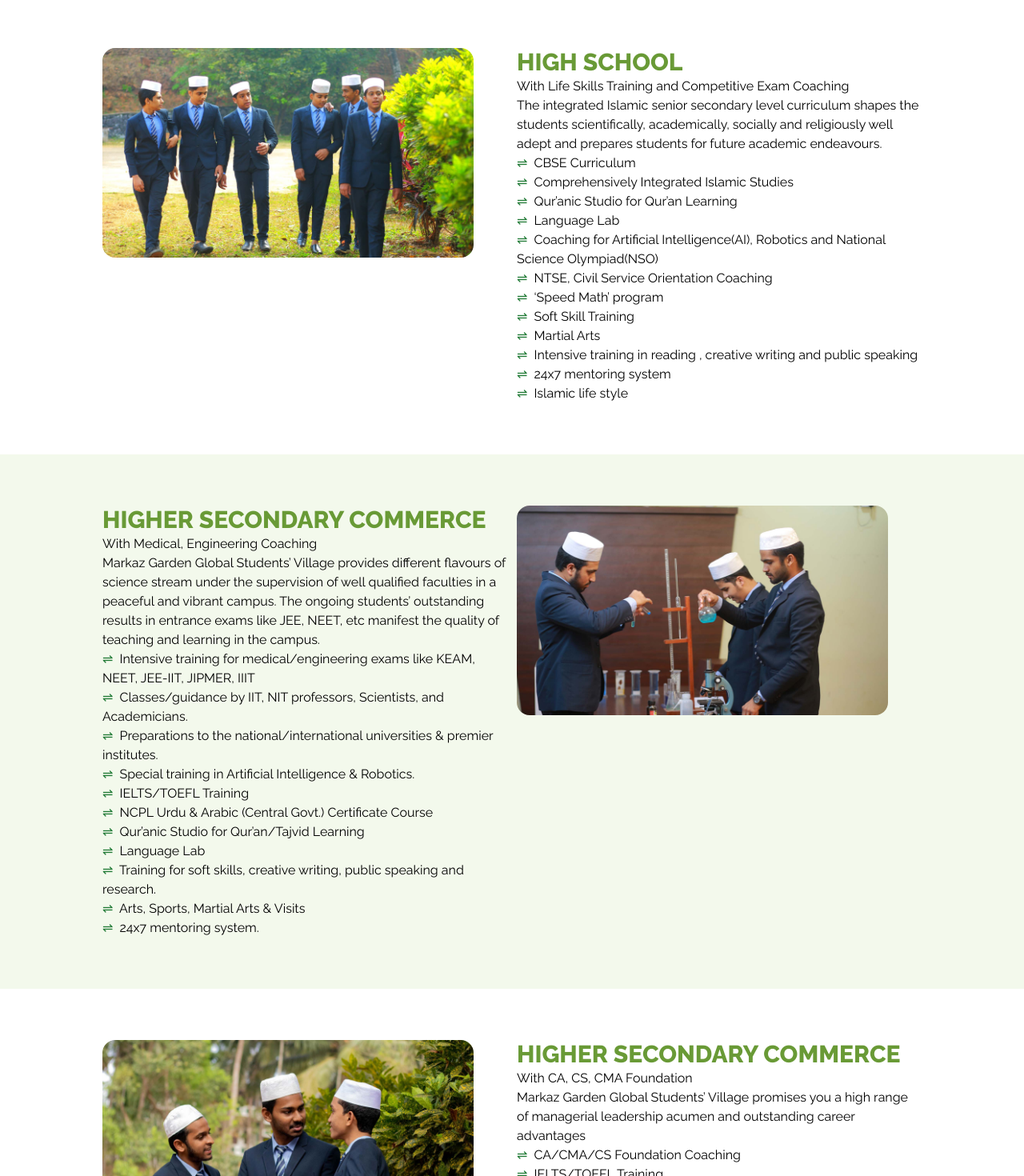
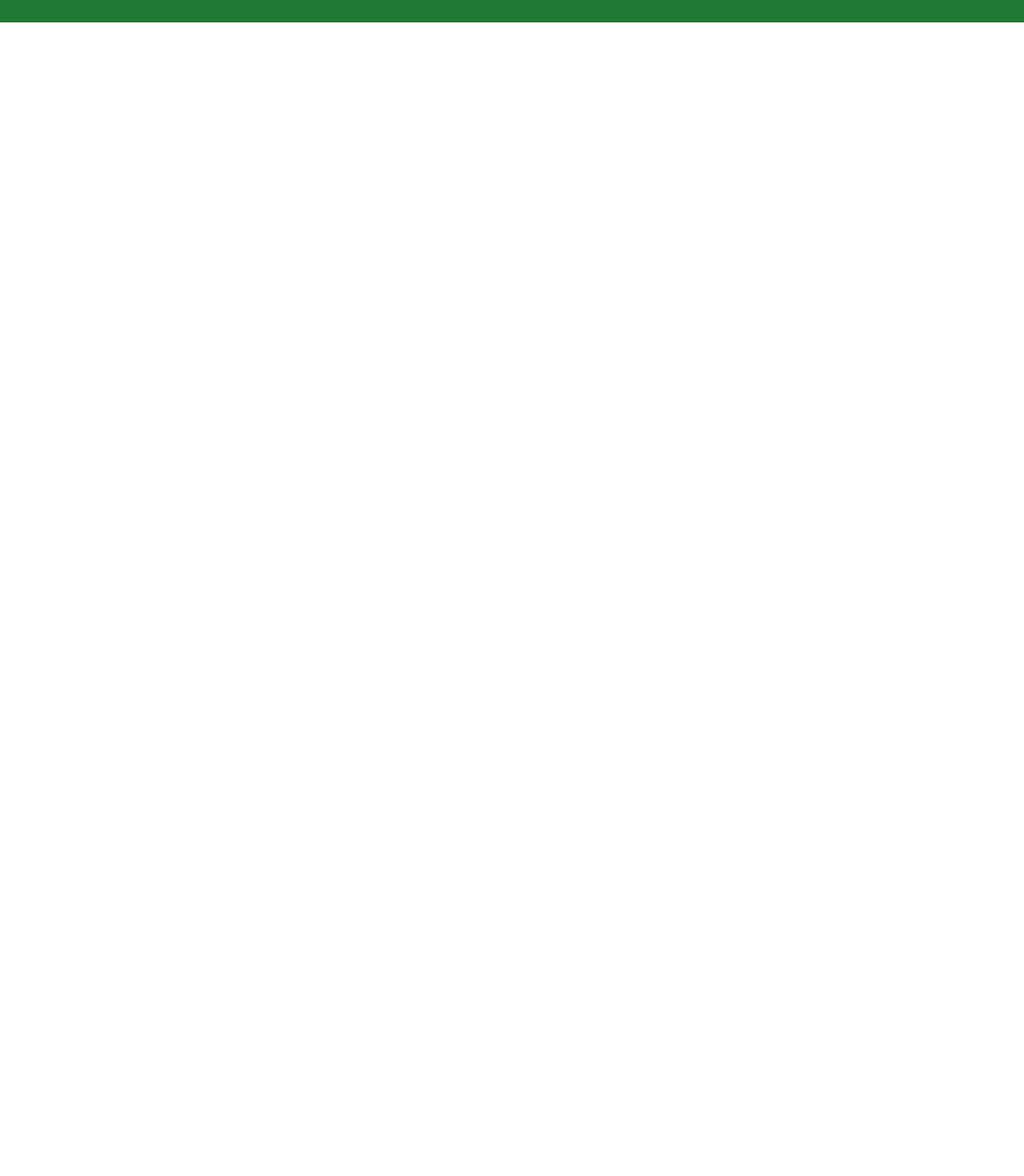
Before and after one commit to falahabdussalam/dihliz, a Next.js app: page /admission in a window 1280 px wide. Shown: the part 1100-2570 px from the top of the page at 80% size. After the commit the page ends 1128 px from the top, so only its background shows below. Built offline with nearby package versions, Linux system fonts and the light colour scheme.

Commit message:
Update admission.tsx

```diff
--- a/pages/admission.tsx
+++ b/pages/admission.tsx
@@ -5,85 +5,7 @@
 import { useRouter } from "next/router";
 
 const Admission = () => {
-   const arCls =  "inline-block text-dihliz-600 mr-1";
-   const arrow = <span className={arCls}>⇌</span>;
-const courses:Array<any> = [
-    {
-        name:"HIGH SCHOOL",
-        sub:"With Life Skills Training and Competitive Exam Coaching",
-        img:"highschool.jpg",
-        body:<div>
-            The integrated Islamic senior secondary level curriculum shapes the students scientifically, academically, socially and religiously well adept and prepares students for future academic endeavours.
 
-<br/> {arrow} CBSE Curriculum
-<br/> {arrow} Comprehensively Integrated Islamic Studies
-<br/> {arrow} Qur’anic Studio for Qur’an Learning
-<br/> {arrow} Language Lab
-<br/> {arrow} Coaching for Artificial Intelligence(AI), Robotics and National Science Olympiad(NSO)
-<br/> {arrow} NTSE, Civil Service Orientation Coaching
-<br/> {arrow} ‘Speed Math’ program
-<br/> {arrow} Soft Skill Training
-<br/> {arrow} Martial Arts
-<br/> {arrow} Intensive training in reading , creative writing and public speaking
-<br/> {arrow} 24x7 mentoring system
-<br/> {arrow} Islamic life style
-        </div>
-    },
-    {
-        name:"HIGHER SECONDARY COMMERCE",
-        sub:"With Medical, Engineering Coaching",
-        img:"hssscience.jpg",
-        body:<div>
-            Markaz Garden Global Students’ Village provides different flavours of science stream under the supervision of well qualified faculties in a peaceful and vibrant campus. The ongoing students’ outstanding results in entrance exams like JEE, NEET, etc manifest the quality of teaching and learning in the campus.
-
-<br/> {arrow} Intensive training for medical/engineering exams like KEAM, NEET, JEE-IIT, JIPMER, IIIT
-<br/> {arrow} Classes/guidance by IIT, NIT professors, Scientists, and Academicians.
-<br/> {arrow} Preparations to the national/international universities & premier institutes.
-<br/> {arrow} Special training in Artificial Intelligence & Robotics.
-<br/> {arrow} IELTS/TOEFL Training
-<br/> {arrow} NCPL Urdu & Arabic (Central Govt.) Certificate Course
-<br/> {arrow} Qur’anic Studio for Qur’an/Tajvid Learning
-<br/> {arrow} Language Lab
-<br/> {arrow} Training for soft skills, creative writing, public speaking and research.
-<br/> {arrow} Arts, Sports, Martial Arts & Visits
-<br/> {arrow} 24x7 mentoring system.
-        </div>
-    },
-    {
-        name:"HIGHER SECONDARY COMMERCE",
-        sub:"With CA, CS, CMA Foundation",
-        img:"hsscommerce.jpg",
-        body:<div>
-            Markaz Garden Global Students’ Village promises you a high range of managerial leadership acumen and outstanding career advantages
-
-<br/> {arrow} CA/CMA/CS Foundation Coaching
-<br/> {arrow} IELTS/TOEFL Training
-<br/> {arrow} NCPL Urdu & Arabic Certificate (Central Govt.) Course
-<br/> {arrow} Qur’anic Studio
-<br/> {arrow} Comprehensively Integrated Islamic Studies
-<br/> {arrow} Soft skill Training and Coaching for Public Speaking and Creative Writing
-<br/> {arrow} Arts, Sports & Martial Arts
-<br/> {arrow} Classes/Guidance by Professionals, Business Tycoons and University Professors
-<br/> {arrow} Industrial Visit, Corporate Training & Management Summit Programs
-<br/> {arrow} Integrated Islamic Management & Leadership Program
-<br/> {arrow} 24x7 Mentoring System
-        </div>
-    }
-    ,
-    {
-        name:"ISLAMIC SCIENCE",
-        sub:"With Submissive Heart and Soul",
-        img:"islamicscience.jpg",
-        body:<div>
-            Markaz Garden Global Students’ Village promises you a high range of managerial leadership acumen and outstanding career advantages
-
-<br/> Allah orders justice, kindness and good conduct. He forbids injustice, immorality and oppression. Life at Dihliz under Markaz Garden Islamic Department moulds your child with the best as Allah almighty has instructed. He learns the textual as well as practical wisdom of Islam directly from the Islamic scholars with a focus in Arabic language. Islamic Science courses are designed to make better humans with authentic knowledge in the religious fields.
-
-
-        </div>
-    }
-
-]
     const router = useRouter();
     return (
         <div >
@@ -112,30 +34,6 @@
 <br />
              </section>
 
-             <div className="bg-white"><PageHeader title="Programs offered at Dihliz"/>  </div>
-
-
-{
-    courses.map((course:any, index:number) => {
-        return <section className={`px-8 py-16 lg:px-32   ${index%2!=0 ? ' bg-lime-50':' bg-white'}`} key={index}>
-
-        <div className={`grid lg:grid-cols-2  gap-3`}>
-            <div className={` ${index%2!=0 && ' lg:order-2'  }`}>
-                <img src={`/img/academics/${course.img}`}
-                className={`rounded-2xl w-11/12 mb-2 hover:scale-105 hover:shadow-2xl duration-500 `} alt="" />
-            </div>
-            <div className="text-black">
-                <h1 className="text-3xl font-semibold text-lime-600">{course.name}</h1>
-                <h3>{course.sub}</h3>
-                <div>
-                    {course.body}
-                </div>
-            </div>
-        </div>
-        </section>
-    })
-}
-
     <div className="h-44 bg-white"></div>
              <Footer/>
         </div>
```
